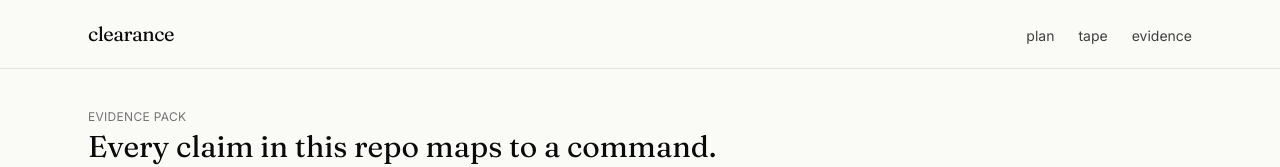
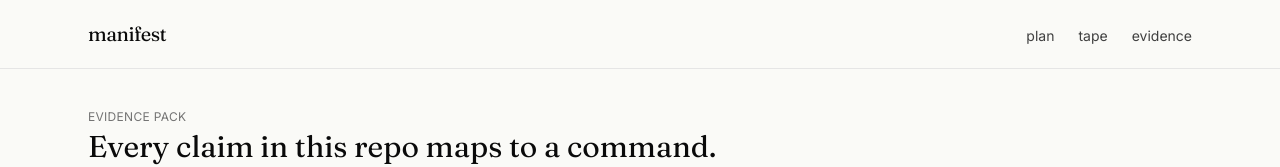
Before and after one commit to subheeksh5599/manifest, a Next.js app in the folder app/: page /evidence in a window 1280 px wide. Shown: the top 167 px of the page. Built offline with nearby package versions, Linux system fonts and the light colour scheme.

Commit message:
refactor(app): rename Next.js package and brand text to manifest

```diff
--- a/app/app/layout.tsx
+++ b/app/app/layout.tsx
@@ -2,7 +2,7 @@ import type { Metadata } from "next";
 import "./globals.css";
 
 export const metadata: Metadata = {
-  title: "CLEARANCE",
+  title: "MANIFEST",
   description:
     "Scheduled tokenized-stock buys on Solana that either fill at a verified price or publicly refuse.",
 };
@@ -31,7 +31,7 @@ function Header() {
   return (
     <header className="border-b hair">
       <div className="mx-auto max-w-6xl px-6 py-5 flex items-baseline justify-between">
-        <a href="/" className="serif text-xl tracking-tight">clearance</a>
+        <a href="/" className="serif text-xl tracking-tight">manifest</a>
         <nav className="text-sm text-[color:var(--color-ink-700)] flex gap-6">
           <a href="/plan">plan</a>
           <a href="/tape">tape</a>
--- a/app/package.json
+++ b/app/package.json
@@ -1,5 +1,5 @@
 {
-  "name": "clearance-app",
+  "name": "manifest-app",
   "version": "0.1.0",
   "private": true,
   "scripts": {
```
Also changed, not shown: 1 other file (tests, documents, lock files or other folders).
